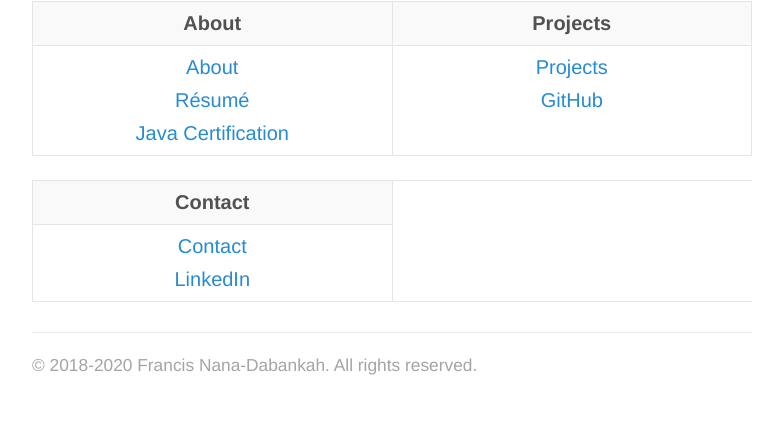
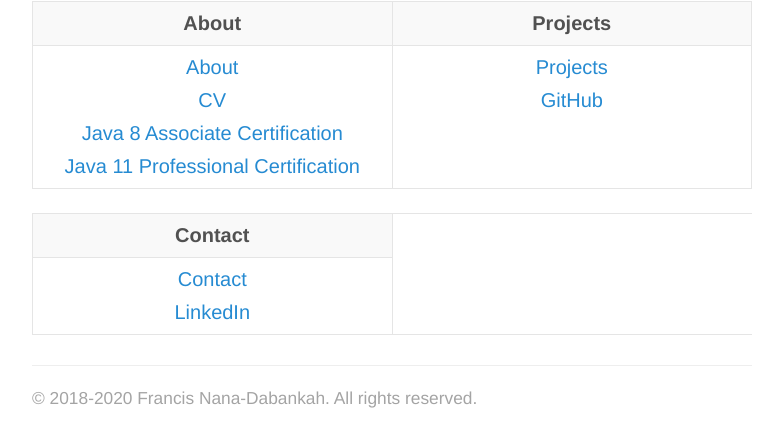
Before and after one commit to francisnd96/francisnd96.github.io, a website: page more.html in a window 1280 px wide. Shown: the part 183-630 px from the top of the page, without its empty margins (248-1031 px from the left). Drawn offline with Linux system fonts and the light colour scheme; a web font is replaced by a local one.

Commit message:
updated more.html

```diff
--- a/more.html
+++ b/more.html
@@ -39,8 +39,9 @@
                     <td>
                         <ul>
                             <li><a href="about.html">About</a></li>
-                            <li><a href="CV.pdf">Résumé</a></li>
-                            <li><a href="JavaeCertificate.pdf">Java Certification</a></li>
+                            <li><a href="CV.pdf">CV</a></li>
+                            <li><a href="JavaeCertificate.pdf">Java 8 Associate Certification</a></li>
+                            <li><a href="JavaeCertificate.pdf">Java 11 Professional Certification</a></li>
                         </ul>
                     </td>
                     <td>
```
